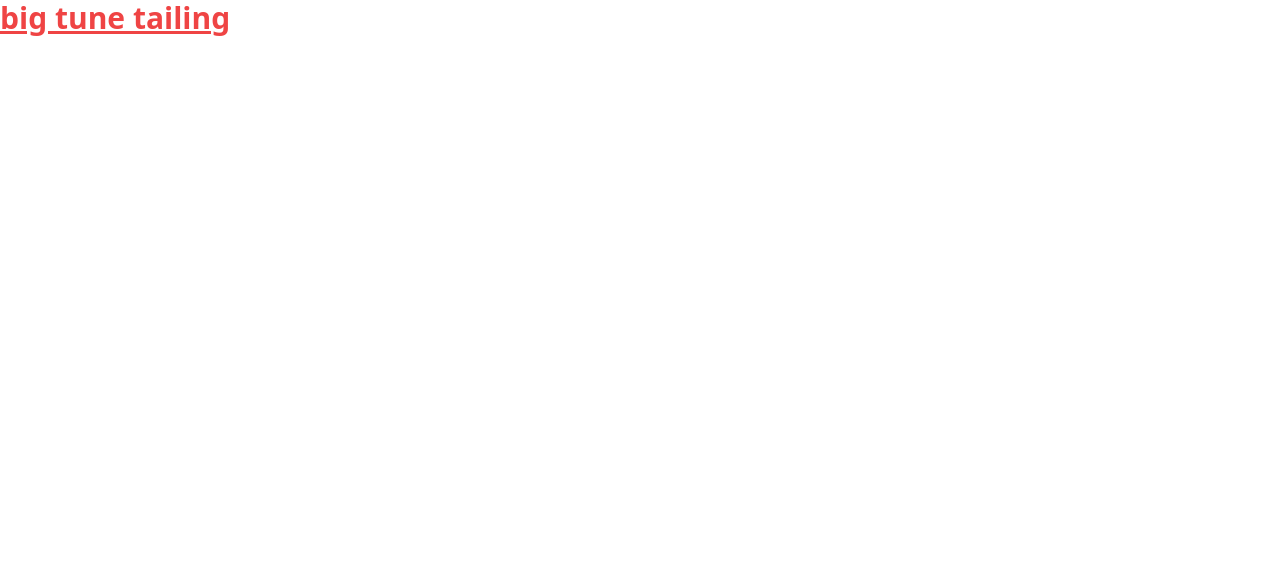
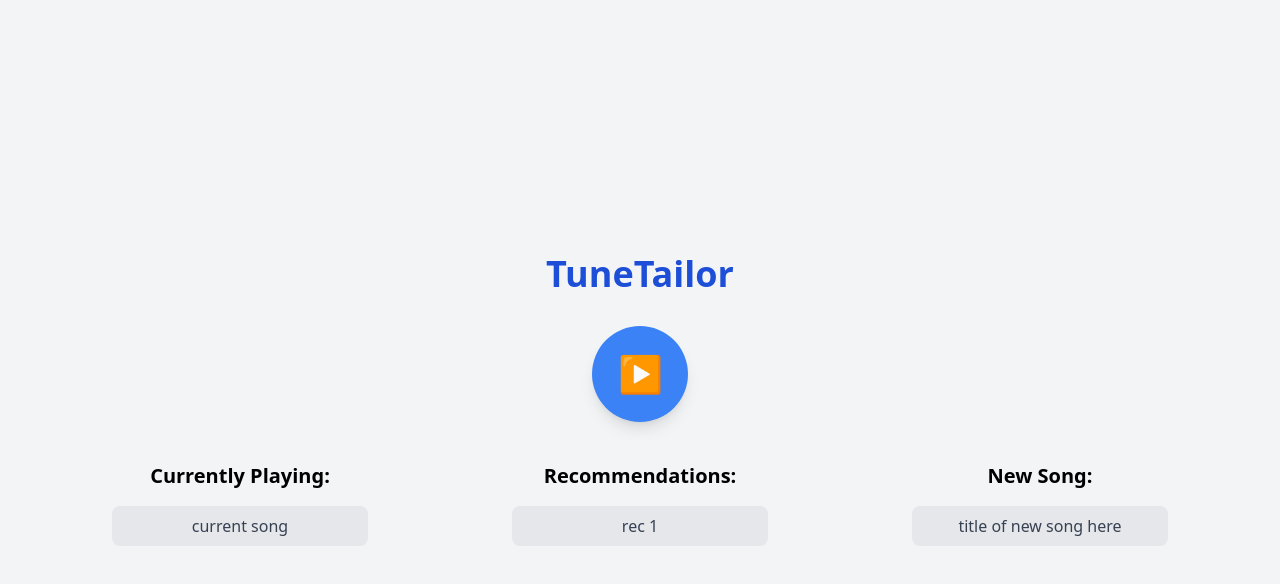
Before and after one commit to sdmotto/tune-tailor, a Nuxt app: page / in a window 1280 px wide. Shown: the top 584 px of the page. Built offline with nearby package versions, Linux system fonts and the light colour scheme.

Commit message:
sick ass frontend

```diff
--- a/app.vue
+++ b/app.vue
@@ -1,5 +1,56 @@
 <template>
-  <h1 class="text-3xl font-bold underline text-red-500">
-    big tune tailing
-  </h1>
+  <div class="flex flex-col items-center justify-center h-screen bg-gray-100">
+    <!-- Title -->
+    <h1 class="text-4xl font-bold text-blue-700 mb-8">TuneTailor</h1>
+
+    <!-- Big Button -->
+    <button
+      class="w-24 h-24 bg-blue-500 rounded-full text-white text-4xl flex items-center justify-center shadow-lg hover:bg-blue-600 focus:outline-none"
+      @click="handleButtonClick"
+    >
+      ▶
+    </button>
+
+    <!-- Three Columns Section -->
+    <div class="mt-10 flex w-full justify-around px-10">
+      <!-- Currently Playing Column -->
+      <div class="flex flex-col items-center space-y-4">
+        <span class="text-xl font-bold">Currently Playing:</span>
+        <div class="w-64 h-10 bg-gray-200 rounded-lg flex items-center justify-center text-gray-700">
+          current song
+        </div>
+      </div>
+
+      <!-- Recommendations Column -->
+      <div class="flex flex-col items-center space-y-4">
+        <span class="text-xl font-bold">Recommendations:</span>
+        <div class="w-64 h-10 bg-gray-200 rounded-lg flex items-center justify-center text-gray-700">
+          rec 1
+        </div>
+      </div>
+
+      <!-- New Song Column -->
+      <div class="flex flex-col items-center space-y-4">
+        <span class="text-xl font-bold">New Song:</span>
+        <div class="w-64 h-10 bg-gray-200 rounded-lg flex items-center justify-center text-gray-700">
+          title of new song here
+        </div>
+      </div>
+    </div>
+  </div>
 </template>
+
+<script>
+export default {
+  methods: {
+    handleButtonClick() {
+      // TODO: Add functionality here
+      console.log("Big button clicked");
+    },
+  },
+};
+</script>
+
+<style>
+/* Add any custom styles here */
+</style>
```
